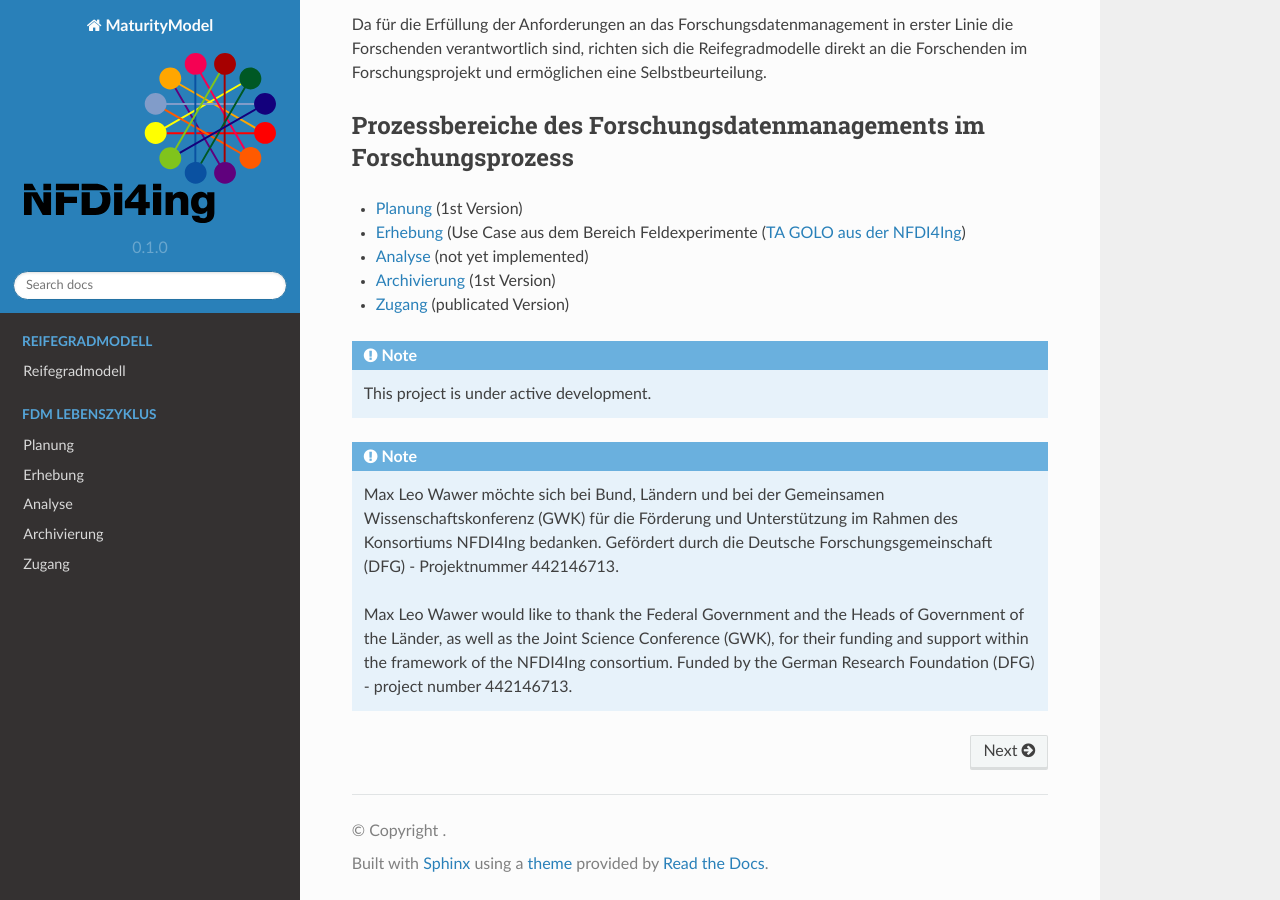
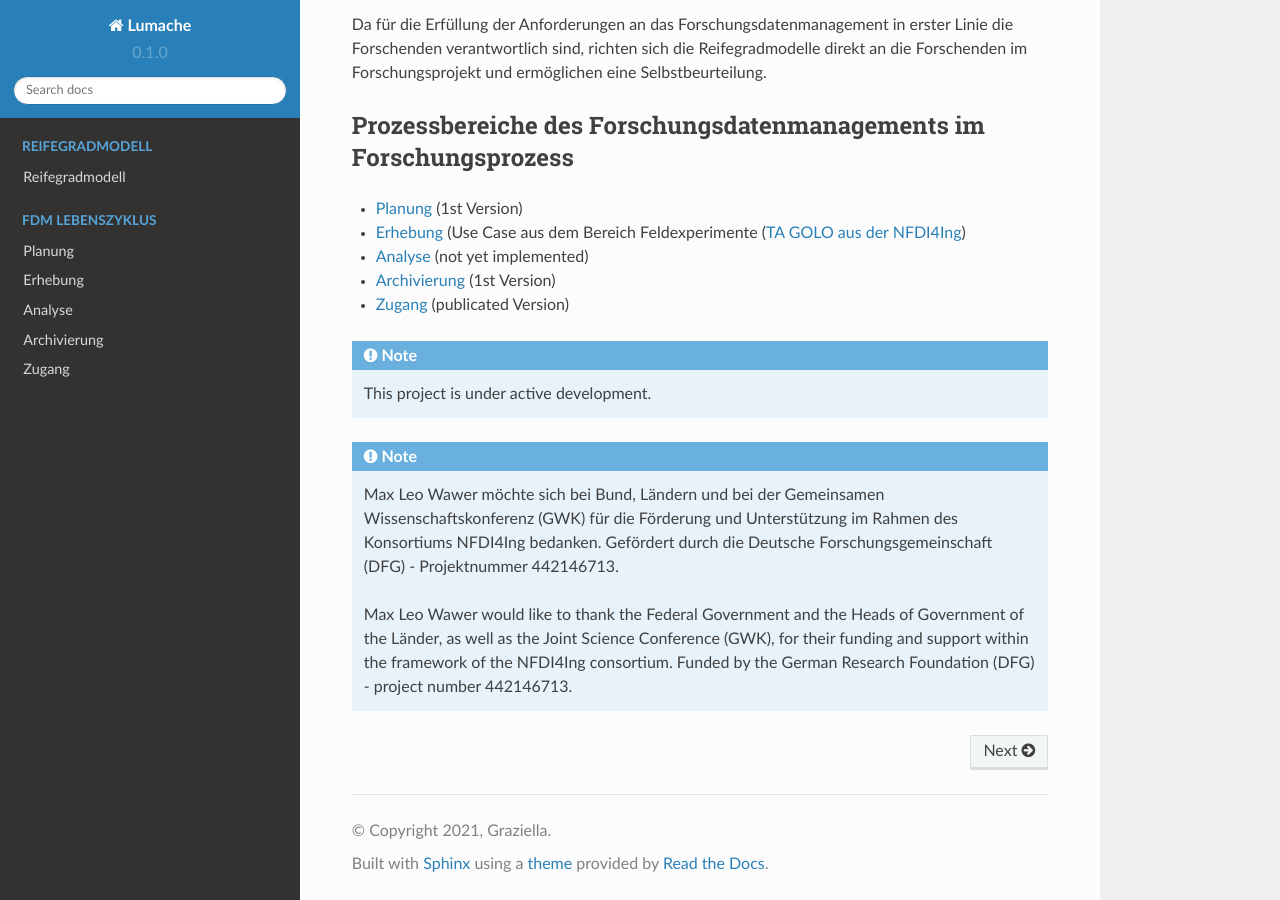
Before and after one commit to LUHMW/MaturityModel, a Sphinx documentation site: the page built from docs/source/index.rst, in a window 1280 px wide and 900 px high, scrolled down 797 px. Built offline with Sphinx 7.4.7 and the Read the Docs theme 2.0.0, drawn with Linux system fonts in a browser that asks for light colours.

Commit message:
Update conf.py

```diff
--- a/docs/source/conf.py
+++ b/docs/source/conf.py
@@ -2,14 +2,12 @@
 
 # -- Project information
 
-project = 'MaturityModel'
-copyright = ''
-author = ''
+project = 'Lumache'
+copyright = '2021, Graziella'
+author = 'Graziella'
 
 release = '0.1'
 version = '0.1.0'
-
-pip install sphinx-rtd-theme
 
 # -- General configuration
 
@@ -19,9 +17,6 @@ extensions = [
     'sphinx.ext.autodoc',
     'sphinx.ext.autosummary',
     'sphinx.ext.intersphinx',
-# --    'sphinx.ext.graphviz',  # Falls Sie Graphviz verwenden
-# --    'sphinx.ext.viewcode',
-    'sphinx_rtd_theme',
 ]
 
 intersphinx_mapping = {
@@ -32,17 +27,9 @@ intersphinx_disabled_domains = ['std']
 
 templates_path = ['_templates']
 
-smartquotes = False
-
 # -- Options for HTML output
 
 html_theme = 'sphinx_rtd_theme'
-# -- html_static_path = ['_static']
-html_logo = 'logo_nfdi4ing_cmyk_hoch.svg'
-# --  html_theme_options = {
-# -- 'logo_only': True,
-# --  'display_version': False,
-# --  }
 
 # -- Options for EPUB output
 epub_show_urls = 'footnote'
```
